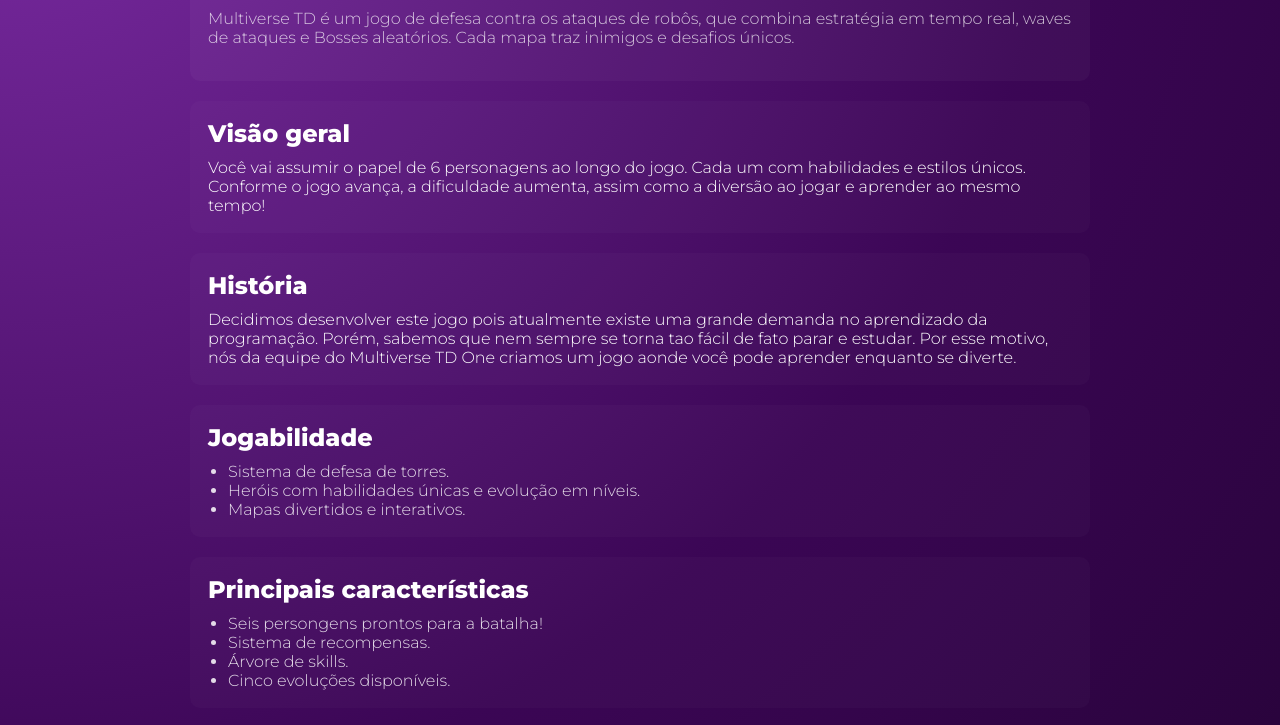
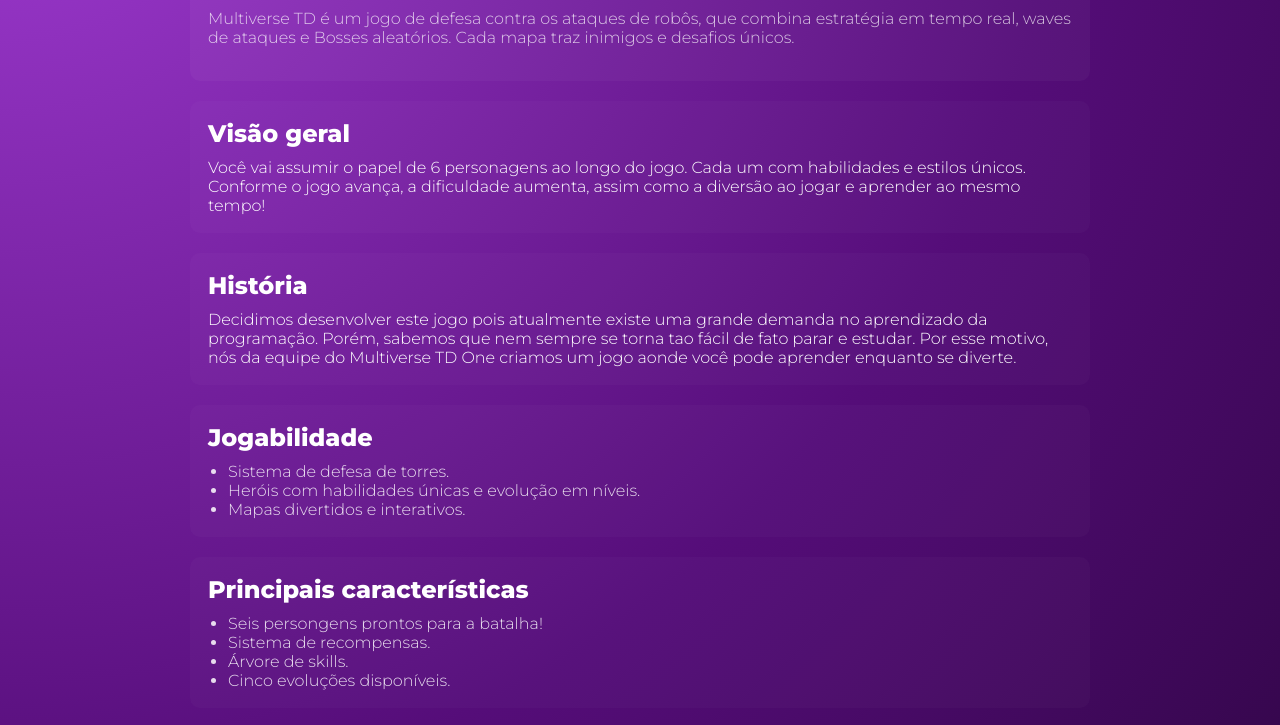
Before and after one commit to MateusDio/MultiverseTD_ONE, a plain HTML site: page MultiverseTD_ONE/Multiverse TD One/sobre.html in a window 1280 px wide. Shown: the part 245-970 px from the top of the page. Drawn offline with Linux system fonts and the light colour scheme.

Commit message:
Add files via upload

```diff
--- a/MultiverseTD_ONE/Multiverse TD One/download.css
+++ b/MultiverseTD_ONE/Multiverse TD One/download.css
@@ -11,7 +11,7 @@ body {
 }
 
 body {
-    background: radial-gradient(circle at 10% 20%, #4025b0 0%, #1d0775 35%, #05001d 100%);
+    background: radial-gradient(circle at 10% 20%, #6322d2 0%, #480987 35%, #05001d 100%);
     color: #fff;
     display: flex;
     flex-direction: column;
--- a/MultiverseTD_ONE/Multiverse TD One/sobre.css
+++ b/MultiverseTD_ONE/Multiverse TD One/sobre.css
@@ -8,7 +8,7 @@ html,
 body {
     font-family: 'Montserrat', sans-serif;
     color: #fff;
-    background: radial-gradient(circle at top left, #7f2ea8 0%, #3b0655 50%, #190125 100%);
+    background: radial-gradient(circle at top left, #a43ed7 0%, #550d79 50%, #190125 100%);
     min-height: 100vh;
 }
 
--- a/MultiverseTD_ONE/Multiverse TD One/suporte.css
+++ b/MultiverseTD_ONE/Multiverse TD One/suporte.css
@@ -127,7 +127,7 @@ html body {
     height: 100%;
     font-family: 'Montserrat', sans-serif;
     color: #fff;
-    background: linear-gradient(90deg, #e1307f 0%, #710e3a 50%, #42031f 100%);
+    background: linear-gradient(90deg, #e1307f 0%, #77123f 50%, #470422 100%);
 
     display: flex;
     flex-direction: column;
```
